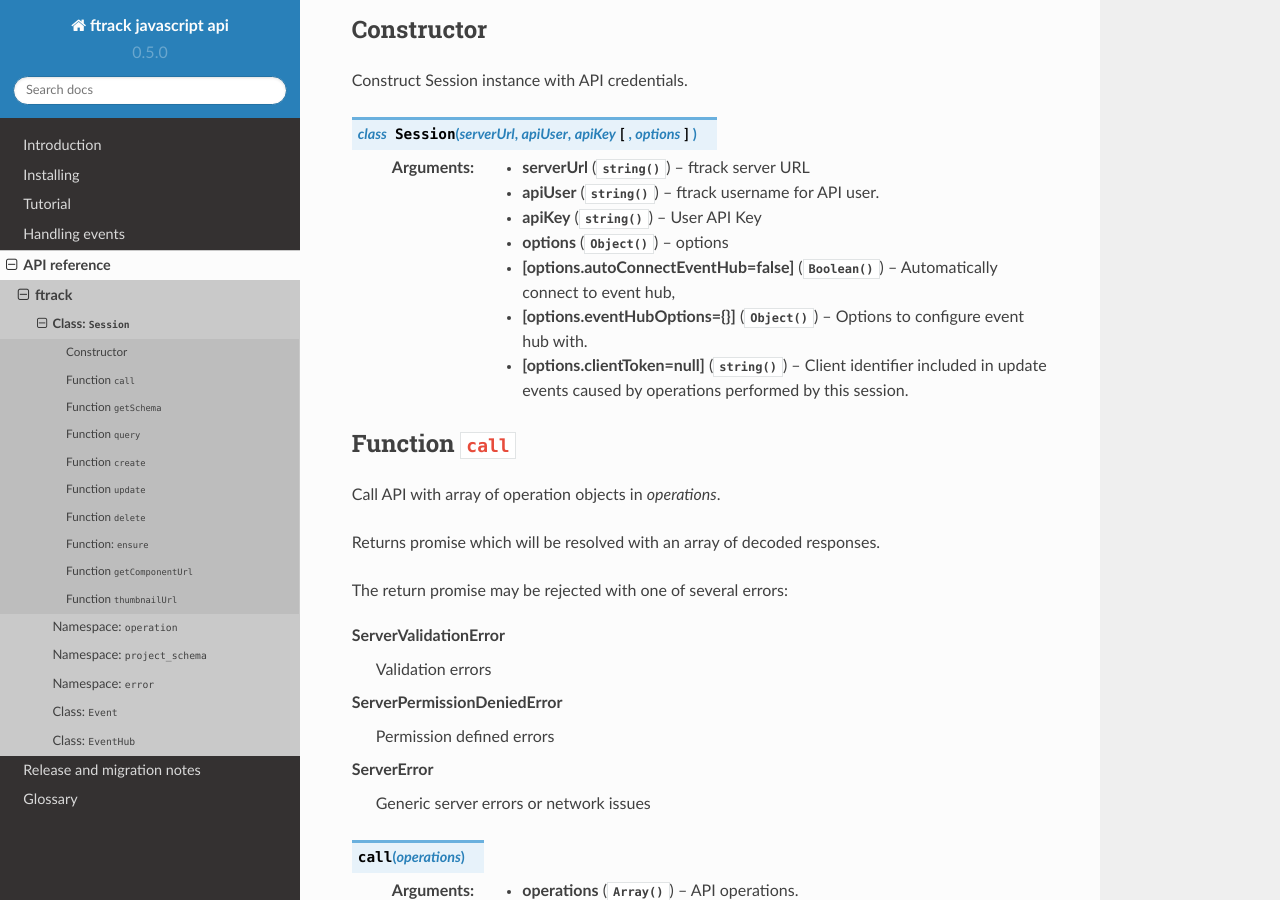
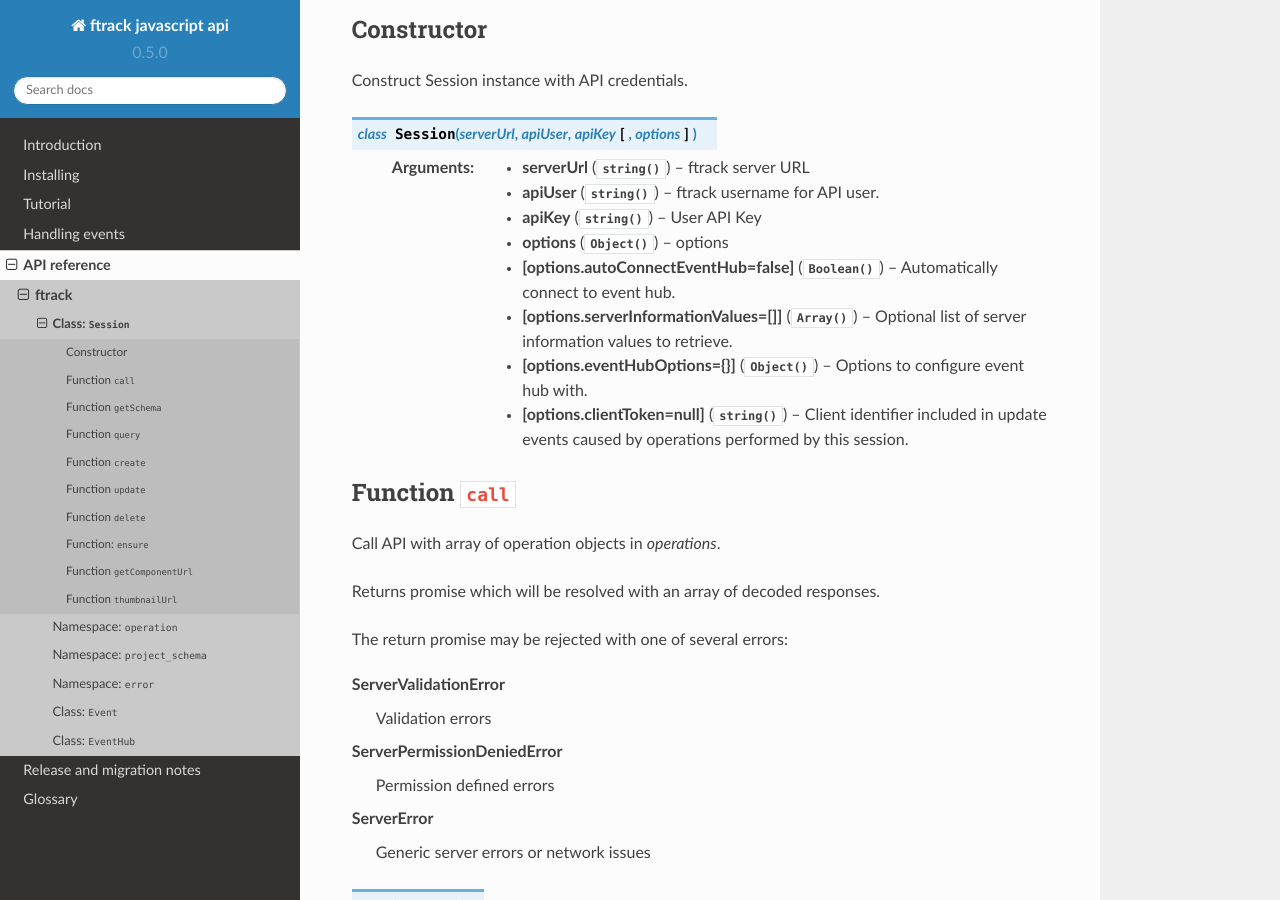
Before and after one commit to ftrackhq/ftrack-javascript, a Sphinx documentation site: the page built from doc/api_reference/session.rst, in a window 1280 px wide and 900 px high, scrolled down 461 px. Built offline with Sphinx 7.4.7 and the Read the Docs theme 2.0.0, drawn with Linux system fonts in a browser that asks for light colours.

```diff
--- a/doc/api_reference/session.rst
+++ b/doc/api_reference/session.rst
@@ -19,7 +19,8 @@ Construct Session instance with API credentials.
     :param string apiUser: ftrack username for API user.
     :param string apiKey: User API Key
     :param Object options: options
-    :param Boolean [options.autoConnectEventHub=false]: Automatically connect to event hub,
+    :param Boolean [options.autoConnectEventHub=false]: Automatically connect to event hub.
+    :param Array [options.serverInformationValues=[]]: Optional list of server information values to retrieve.
     :param Object [options.eventHubOptions={}]: Options to configure event hub with.
     :param string [options.clientToken=null]: Client identifier included in update events caused by operations performed by this session.
 
--- a/doc/release/release_notes.rst
+++ b/doc/release/release_notes.rst
@@ -8,6 +8,11 @@ Release Notes
 *************
 
 .. release:: Upcoming
+
+    .. change:: changed
+        :tags: Session
+
+        Added support for overriding the API endpoint.
 
     .. change:: fixed
         :tags: Session
```
